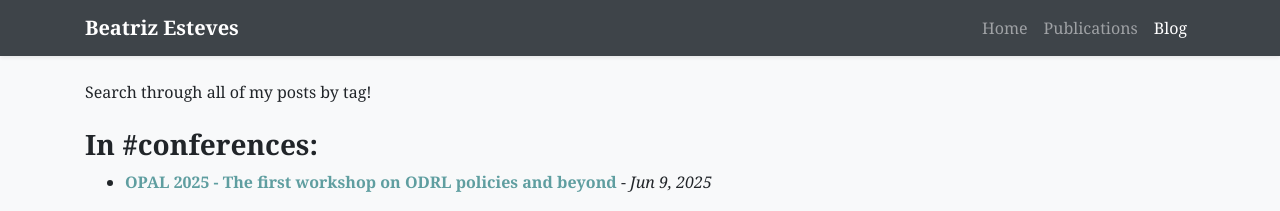
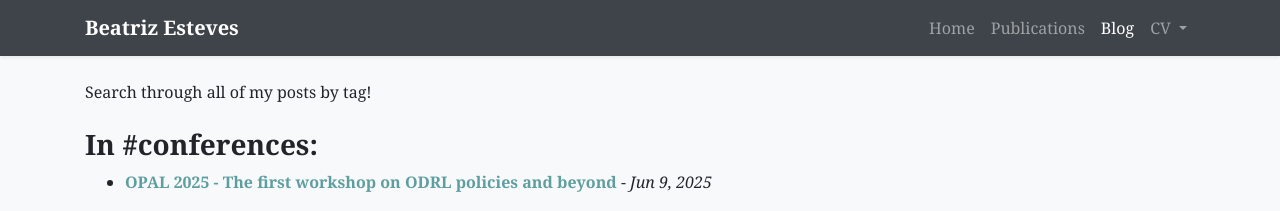
Before and after one commit to besteves4/besteves4.github.io, a Jekyll site: the page built from archive.html, in a window 1280 px wide. Shown: the top 211 px of the page. Built offline with Jekyll 4.4.1, drawn with Linux system fonts in a browser that asks for light colours; nearby versions of some CDN libraries; a style sheet for code colours, icons or effects is not loaded.

Commit message:
add support to dropdown menus in navigation bar

```diff
--- a/_data/navigation.yml
+++ b/_data/navigation.yml
@@ -7,6 +7,11 @@
   url: /publications
 - name: Blog
   url: /blog
+- name: CV
+  url: /cv/
+  children:
+    - name: Talks
+      url: /cv/talks/
 # - name: Showcase
 #  url: /showcase
 
--- a/_includes/navbar.html
+++ b/_includes/navbar.html
@@ -1,16 +1,38 @@
 <nav class="navbar navbar-expand-sm navbar-dark bg-dark fixed-top mb-5 shadow-sm">
-    <div class="{% if page.container_class %}{{ page.container_class }}{% else %}container-lg{% endif %}">
-        <a class="navbar-brand"><strong>{{site.data.profile.navbar_name}}</strong></a>
-        <button class="navbar-toggler" style="font-size: 1em; padding: 0.5em;" type="button" data-toggle="collapse" data-target="#navbarResponsive" aria-controls="navbarResponsive" aria-expanded="false" aria-label="Toggle navigation">
-            <i class="fas fa-map"></i> Menu
+  <div class="container">
+    <a class="navbar-brand" href="{{ '/' | relative_url }}"><strong>{{site.data.profile.navbar_name}}</strong></a>
+    <button class="navbar-toggler" type="button" data-bs-toggle="collapse" data-bs-target="#navbarNavDropdown"
+      aria-controls="navbarNavDropdown" aria-expanded="false" aria-label="Toggle navigation" style="font-size: 1em; padding: 0.5em;">
+      <span class="navbar-toggler-icon"></span>
     </button>
 
-        <div class="collapse navbar-collapse" id="navbarResponsive">
+
+<a class="dropdown-item {% if page.url == child.url %}active{% endif %}" href="{{ child.url | relative_url }}">
+  {{ child.name }}
+</a>
+
+
+
+    <div class="collapse navbar-collapse" id="navbarNavDropdown">
       <ul class="navbar-nav ml-auto">
         {% for item in site.data.navigation.pages %}
+          {% if item.children %}
+            <li class="nav-item dropdown">
+              <a class="nav-link {% if page.url == item.url %}active{% endif %} dropdown-toggle" href="{{ item.url | relative_url }}" id="navbarDropdown{{ forloop.index }}"
+                role="button" data-bs-toggle="dropdown" aria-expanded="false">
+                {{ item.name }}
+              </a>
+              <ul class="dropdown-menu" aria-labelledby="navbarDropdown{{ forloop.index }}">
+                {% for child in item.children %}
+                  <li><a class="dropdown-item {% if page.url == child.url %}active{% endif %}" href="{{ child.url | relative_url }}">{{ child.name }}</a></li>
+                {% endfor %}
+              </ul>
+            </li>
+          {% else %}
             <li class="nav-item {% if item.name == page.navbar_title %}active{% endif %}">
               <a class="nav-link" href="{{ item.url | relative_url }}">{{ item.name }}</a>
             </li>
+          {% endif %}
         {% endfor %}
       </ul>
     </div>
--- a/_layouts/default.html
+++ b/_layouts/default.html
@@ -15,6 +15,9 @@
     <link href="https://fonts.googleapis.com/css2?family=Lato:ital,wght@0,300;0,400;0,700;0,900;1,300;1,400;1,700;1,900&family=Raleway:ital,wght@0,300;0,400;0,500;1,300;1,400;1,500&display=swap" rel="stylesheet">
     <link rel="stylesheet" href="https://cdn.jsdelivr.net/npm/katex@0.16.11/dist/katex.min.css" integrity="sha384-nB0miv6/jRmo5UMMR1wu3Gz6NLsoTkbqJghGIsx//Rlm+ZU03BU6SQNC66uf4l5+" crossorigin="anonymous">
     <link rel="stylesheet" href="{{ '/assets/css/global.css' | relative_url }}">
+
+    <script src="https://cdn.jsdelivr.net/npm/bootstrap@5.3.3/dist/js/bootstrap.bundle.min.js"></script>
+
 </head>
 <body class="bg-light" {{ page.body_attr }}>
     {% include navbar.html %}
--- a/assets/css/global.css
+++ b/assets/css/global.css
@@ -77,3 +77,9 @@
     color: #fff;
     background-color: #3F4448;
     }
+
+.dropdown-menu .dropdown-item.active,
+.dropdown-menu .dropdown-item:active {
+  background-color: #6A9A9C;
+  color: #fff;
+}
```
Also changed, not shown: talks.html (added, +8 -0 lines). Lines whose indentation alone changed are shown as unchanged.
